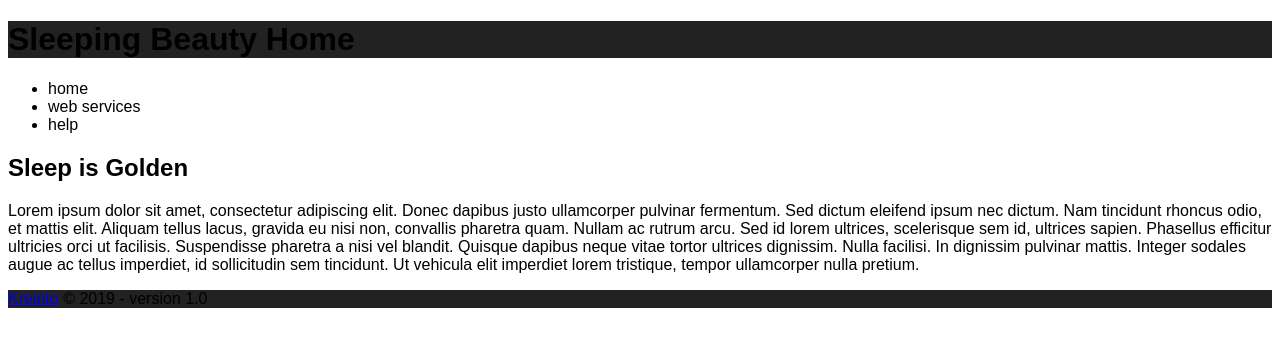
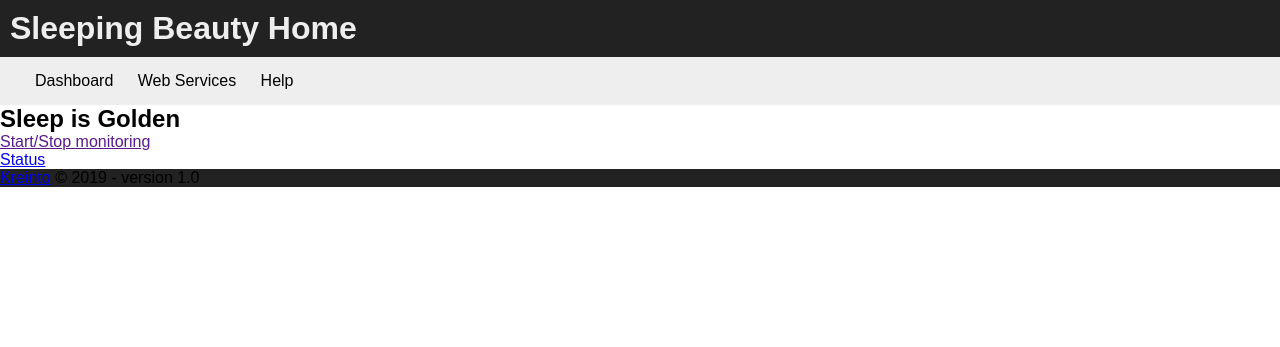
Before and after one commit to nicolasrabier/sleeping-beauty, a Flask app: page / in a window 1280 px wide. Shown: the top 347 px of the page. Run offline with Flask 2, Linux system fonts and the light colour scheme.

Commit message:
style improvment

```diff
--- a/static/css/template.css
+++ b/static/css/template.css
@@ -1,9 +1,25 @@
+*{
+    margin:0;
+    padding:0;
+}
 body{
-	font-family: sans-serif;
-	}
+    font-family: sans-serif;
+    }
 header{
     background-color: #222222;
     width: 100%;
+    padding:10px;
+    color:#eeeeee;
+}
+nav{
+    background-color: #eeeeee;
+}
+nav ul{
+    padding:15px;
+}
+nav li{
+    display:inline-block;
+    margin-left: 20px;
 }
 footer{
     background-color: #222222;
--- a/templates/index.html
+++ b/templates/index.html
@@ -11,21 +11,18 @@
 		<h1>Sleeping Beauty Home</h1>
 	</header>
 	<nav>
-	   <ul><li>home</li><li>web services</li><li>help</li></ul>
+		<ul>
+			<li>Dashboard</li>
+			<li>Web Services</li>
+			<li>Help</li>
+		</ul>
 	</nav>
 	<section>
-	   <h2>Sleep is Golden</h2>
-		<p>Lorem ipsum dolor sit amet, consectetur adipiscing elit. Donec
-			dapibus justo ullamcorper pulvinar fermentum. Sed dictum eleifend
-			ipsum nec dictum. Nam tincidunt rhoncus odio, et mattis elit. Aliquam
-			tellus lacus, gravida eu nisi non, convallis pharetra quam. Nullam ac
-			rutrum arcu. Sed id lorem ultrices, scelerisque sem id, ultrices
-			sapien. Phasellus efficitur ultricies orci ut facilisis. Suspendisse
-			pharetra a nisi vel blandit. Quisque dapibus neque vitae tortor
-			ultrices dignissim. Nulla facilisi. In dignissim pulvinar mattis.
-			Integer sodales augue ac tellus imperdiet, id sollicitudin sem
-			tincidunt. Ut vehicula elit imperdiet lorem tristique, tempor
-			ullamcorper nulla pretium.</p>
+		<h2>Sleep is Golden</h2>
+		<ul>
+			<li><a href="">Start/Stop monitoring</a></li>
+			<li><a href="/v1/status">Status</a></li>
+		</ul>
 	</section>
 	<footer>
 		<a href="https://kreinto.com">Kreinto</a> &copy; 2019 - version 1.0
```
